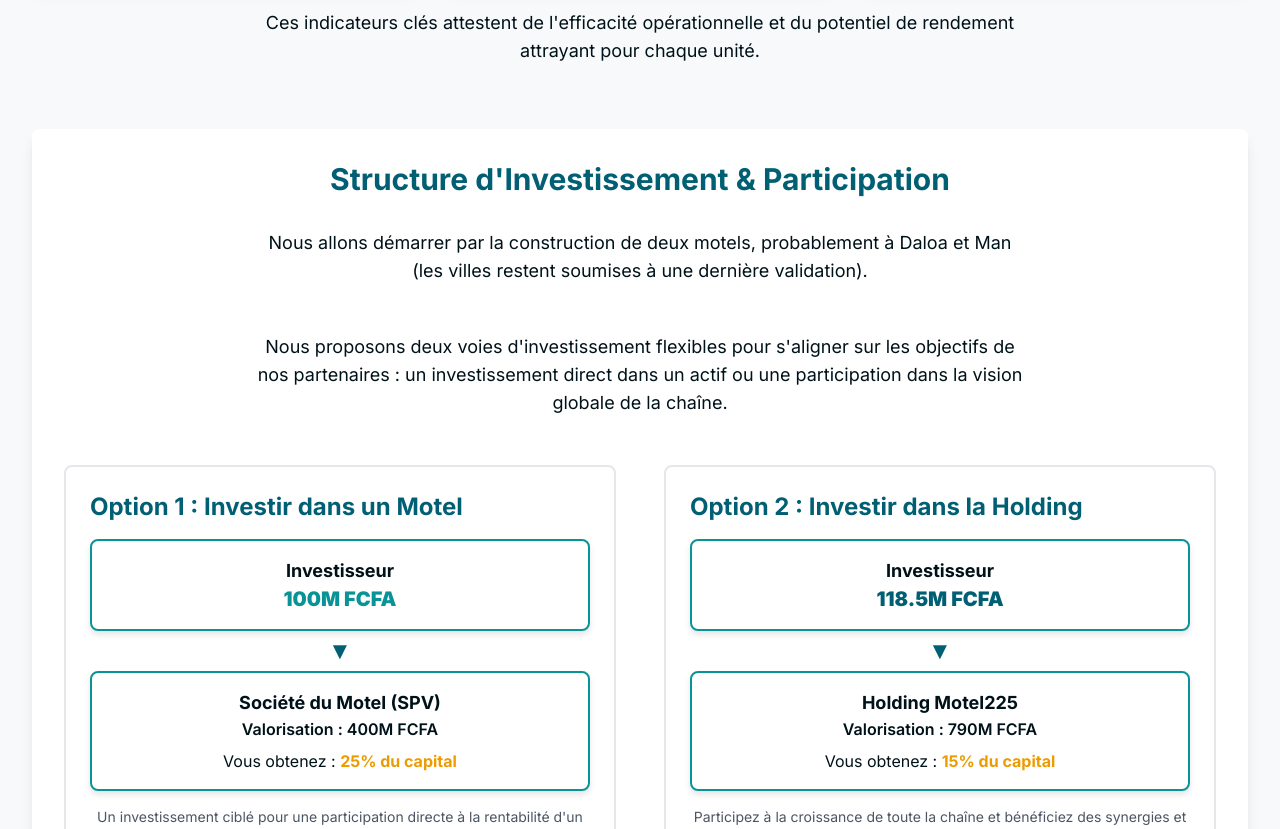
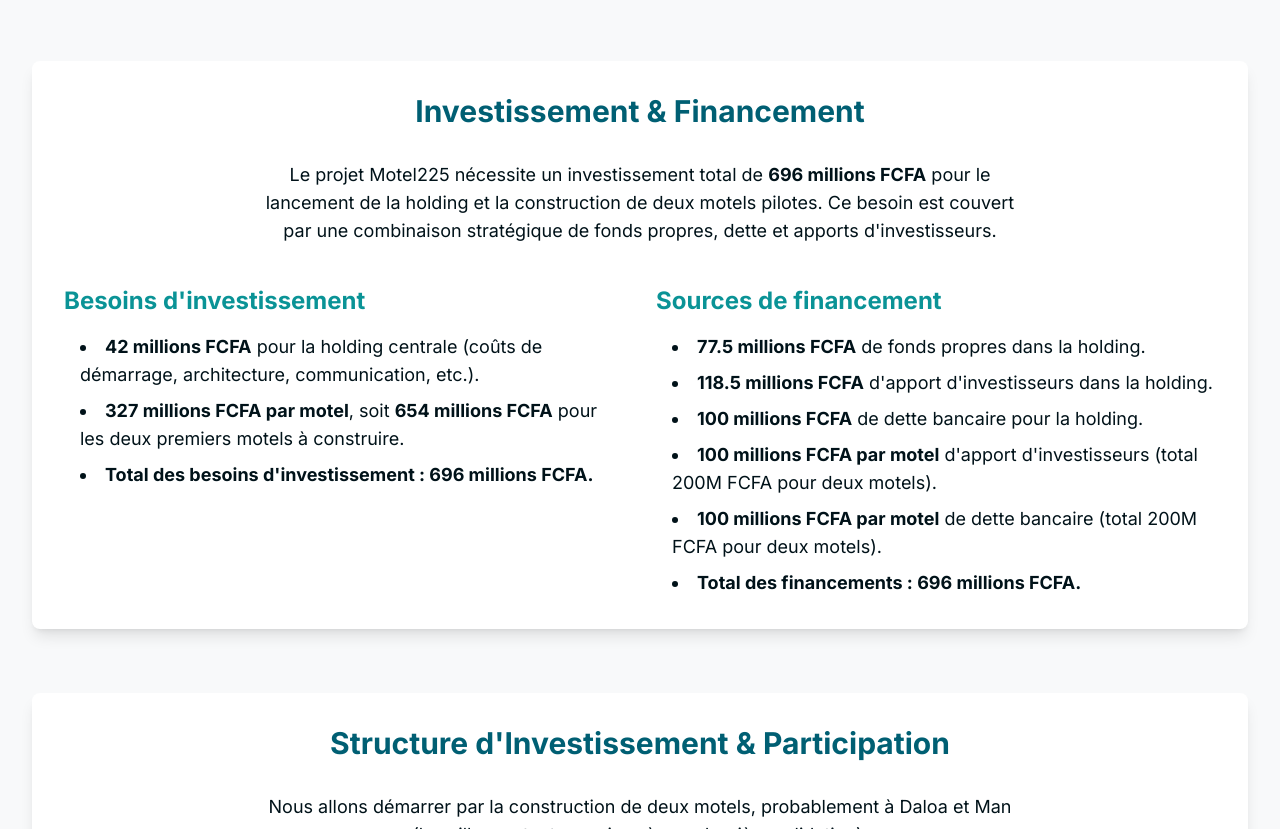
Before and after one commit to jsargpac/motel225, a plain HTML site: page index.html in a window 1280 px wide. Shown: the part 1778-2607 px from the top of the page. Drawn offline with nearby package versions, Linux system fonts and the light colour scheme.

Commit message:
Ajout financement et investissement

```diff
--- a/index.html
+++ b/index.html
@@ -97,7 +97,6 @@
         <section id="hero" class="text-center my-16">
             <h2 class="text-4xl md:text-5xl font-black text-primary leading-tight mb-6">Investissez dans l'avenir de l'hôtellerie en Côte d'Ivoire</h2>
             <p class="text-xl md:text-2xl text-gray-700 max-w-4xl mx-auto mb-10">Motel225 se positionne comme la chaîne de motels moderne et fonctionnelle répondant aux besoins croissants des voyageurs d'affaires dans les régions intérieures du pays.</p>
-            <a href="modele-economique.html" class="bg-secondary text-white px-8 py-4 rounded-lg text-lg font-bold hover:bg-primary transition-colors duration-300 shadow-lg">Découvrez Notre Business Model</a>
         </section>
 
         <section id="opportunity" class="my-12">
@@ -154,6 +153,33 @@
             <p class="text-center mt-8 text-lg max-w-3xl mx-auto">Ces indicateurs clés attestent de l'efficacité opérationnelle et du potentiel de rendement attrayant pour chaque unité.</p>
         </section>
 
+		        <section id="investment-financing" class="my-16 bg-white p-8 rounded-lg shadow-lg">
+            <h2 class="text-3xl font-bold text-center mb-8 text-primary">Investissement & Financement</h2>
+            <p class="max-w-3xl mx-auto text-center text-lg mb-10">Le projet Motel225 nécessite un investissement total de <strong>696 millions FCFA</strong> pour le lancement de la holding et la construction de deux motels pilotes. Ce besoin est couvert par une combinaison stratégique de fonds propres, dette et apports d'investisseurs.</p>
+
+            <div class="grid grid-cols-1 md:grid-cols-2 gap-8 mt-10">
+                <div>
+                    <h3 class="text-2xl font-bold text-secondary mb-4">Besoins d'investissement</h3>
+                    <ul class="list-disc list-inside text-lg space-y-2 ml-4">
+                        <li><strong>42 millions FCFA</strong> pour la holding centrale (coûts de démarrage, architecture, communication, etc.).</li>
+                        <li><strong>327 millions FCFA par motel</strong>, soit <strong>654 millions FCFA</strong> pour les deux premiers motels à construire.</li>
+                        <li class="font-bold">Total des besoins d'investissement : 696 millions FCFA.</li>
+                    </ul>
+                </div>
+                <div>
+                    <h3 class="text-2xl font-bold text-secondary mb-4">Sources de financement</h3>
+                    <ul class="list-disc list-inside text-lg space-y-2 ml-4">
+                        <li><strong>77.5 millions FCFA</strong> de fonds propres dans la holding.</li>
+                        <li><strong>118.5 millions FCFA</strong> d'apport d'investisseurs dans la holding.</li>
+                        <li><strong>100 millions FCFA</strong> de dette bancaire pour la holding.</li>
+                        <li><strong>100 millions FCFA par motel</strong> d'apport d'investisseurs (total 200M FCFA pour deux motels).</li>
+                        <li><strong>100 millions FCFA par motel</strong> de dette bancaire (total 200M FCFA pour deux motels).</li>
+                        <li class="font-bold">Total des financements : 696 millions FCFA.</li>
+                    </ul>
+                </div>
+            </div>
+        </section>
+
         <section id="investment-structure" class="my-16 bg-white p-8 rounded-lg shadow-lg">
             <h2 class="text-3xl font-bold text-center mb-8 text-primary">Structure d'Investissement & Participation</h2>
             <p class="max-w-3xl mx-auto text-center text-lg mb-12">Nous allons démarrer par la construction de deux motels, probablement à Daloa et Man (les villes restent soumises à une dernière validation).</p>
```
